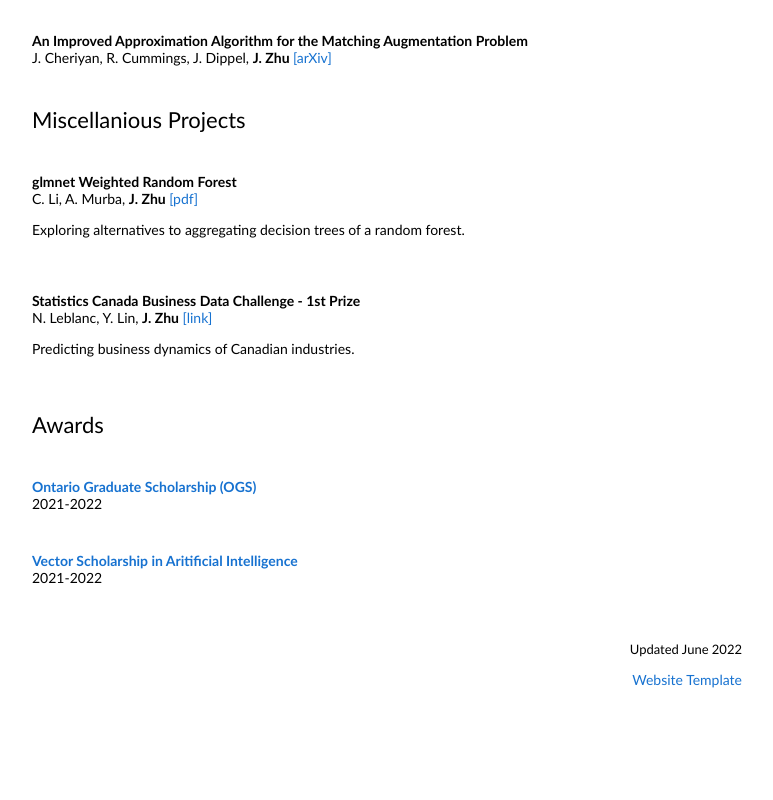
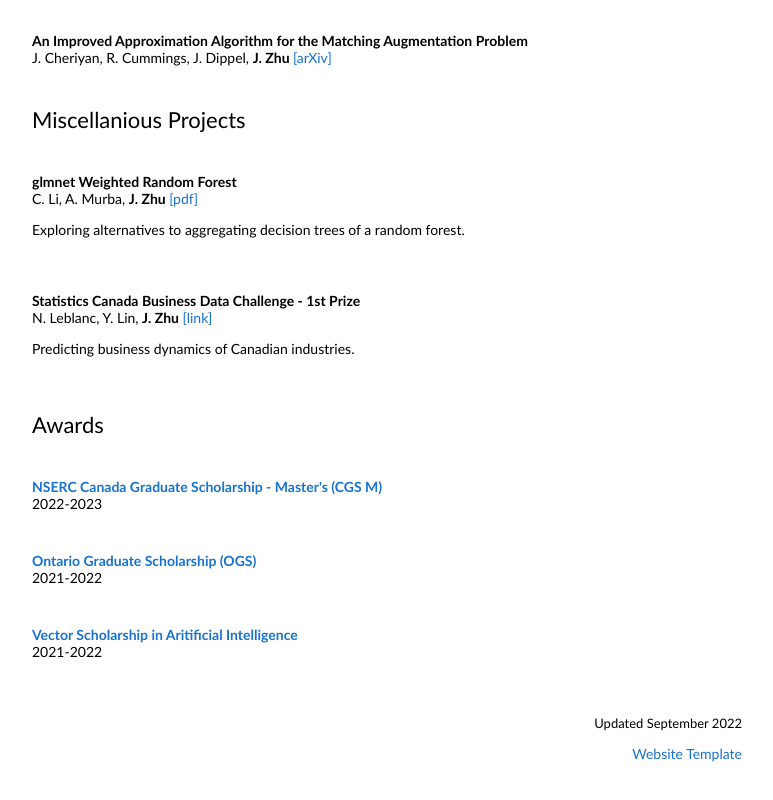
Before and after one commit to jasperrxzhu/jasperrxzhu.github.io, a plain HTML site: page index.html in a window 1280 px wide. Shown: the part 442-1242 px from the top of the page, without its empty margins (253-1026 px from the left). Before the commit the page ends 1172 px from the top, so only its background shows below. Drawn offline with Linux system fonts and the light colour scheme.

Commit message:
NSERC CGS M update

```diff
--- a/index.html
+++ b/index.html
@@ -121,7 +121,17 @@
           </tr>
         </tbody></table>
         <table style="width:100%;border:0px;border-spacing:0px;border-collapse:separate;margin-right:auto;margin-left:auto;"><tbody>
-
+          <tr>
+            <td style="padding:20px;width:100%;vertical-align:middle">
+              <papertitle>
+                <a href="https://www.nserc-crsng.gc.ca/students-etudiants/pg-cs/cgsm-bescm_eng.asp">
+                    NSERC Canada Graduate Scholarship - Master's (CGS M)
+                </a>
+              </papertitle>
+              <br>
+              2022-2023
+            </td>
+          </tr>
           <tr>
             <td style="padding:20px;width:100%;vertical-align:middle">
               <papertitle>
@@ -152,7 +162,7 @@
             <td style="padding:20px;width:100%;vertical-align:right">
               <p align="right">
                 <font size="2">
-                  Updated June 2022
+                  Updated September 2022
                 </font>
               </p>
               <p align="right">
```
